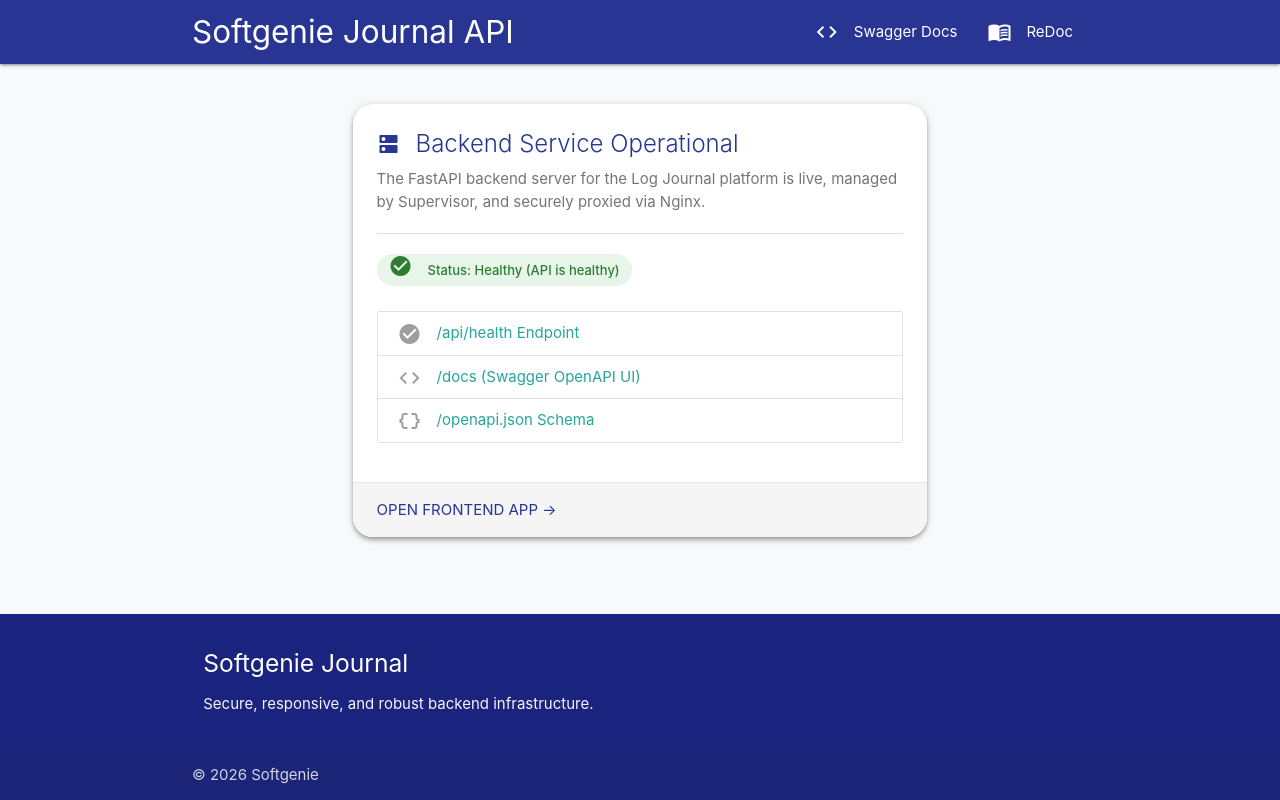
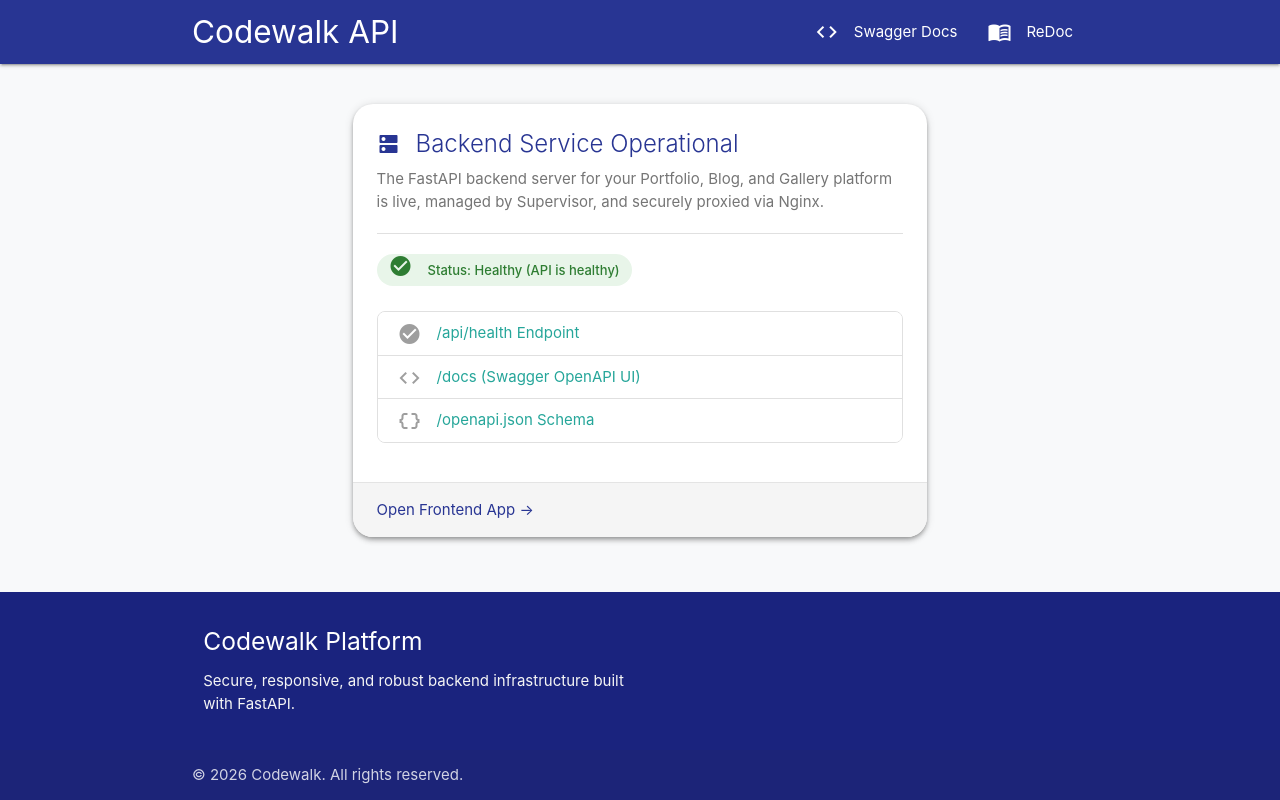
Before and after one commit to Apfirebolt/logjournal_backend_fastapi, a FastAPI app: page / in a window 1280 px wide. Run offline with FastAPI, Linux system fonts and the light colour scheme.

Commit message:
added index template

```diff
--- a/templates/index.html
+++ b/templates/index.html
@@ -3,7 +3,7 @@
 <head>
   <meta charset="UTF-8">
   <meta name="viewport" content="width=device-width, initial-scale=1.0">
-  <title>Softgenie Journal API</title>
+  <title>Softgenie Portfolio & Blog API</title>
   <!-- Compiled and minified CSS -->
   <link rel="stylesheet" href="https://cdnjs.cloudflare.com/ajax/libs/materialize/1.0.0/css/materialize.min.css">
   <!-- Material Icons -->
@@ -23,6 +23,12 @@
       border-radius: 20px;
       overflow: hidden;
     }
+    .collection .collection-item {
+      transition: background-color 0.2s ease;
+    }
+    .collection .collection-item:hover {
+      background-color: #f1f3f5;
+    }
   </style>
 </head>
 <body>
@@ -30,7 +36,7 @@
   <!-- Navigation Bar -->
   <nav class="indigo darken-3">
     <div class="nav-wrapper container">
-      <a href="#" class="brand-logo">Softgenie Journal API</a>
+      <a href="#" class="brand-logo">Codewalk API</a>
       <ul id="nav-mobile" class="right hide-on-med-and-down">
         <li><a href="/docs" target="_blank"><i class="material-icons left">code</i>Swagger Docs</a></li>
         <li><a href="/redoc" target="_blank"><i class="material-icons left">menu_book</i>ReDoc</a></li>
@@ -48,10 +54,10 @@
               <i class="material-icons left">dns</i>Backend Service Operational
             </span>
             <p class="grey-text text-darken-1">
-              The FastAPI backend server for the Log Journal platform is live, managed by Supervisor, and securely proxied via Nginx.
+              The FastAPI backend server for your Portfolio, Blog, and Gallery platform is live, managed by Supervisor, and securely proxied via Nginx.
             </p>
 
-            <div class="divider my-4" style="margin: 20px 0;"></div>
+            <div class="divider" style="margin: 20px 0;"></div>
 
             <!-- Health Status Badge -->
             <div class="chip" id="health-status-chip">
@@ -59,7 +65,8 @@
               Checking API Health...
             </div>
 
-            <div class="collection mt-4" style="margin-top: 20px;">
+            <!-- Quick Navigation Links -->
+            <div class="collection" style="margin-top: 20px; border-radius: 8px; overflow: hidden;">
               <a href="/api/health" target="_blank" class="collection-item">
                 <i class="material-icons left grey-text">check_circle</i> /api/health Endpoint
               </a>
@@ -73,7 +80,9 @@
           </div>
 
           <div class="card-action grey lighten-4">
-            <a href="https://journal.softgenie.org" target="_blank" class="indigo-text text-darken-3 font-weight-bold">Open Frontend App &rarr;</a>
+            <a href="https://blog.softgenie.org" target="_blank" class="indigo-text text-darken-3 font-weight-bold" style="text-transform: none;">
+              Open Frontend App &rarr;
+            </a>
           </div>
         </div>
       </div>
@@ -81,26 +90,25 @@
   </main>
 
   <!-- Footer -->
-  <page-footer class="page-footer indigo darken-4">
+  <footer class="page-footer indigo darken-4">
     <div class="container">
       <div class="row">
         <div class="col l6 s12">
-          <h5 class="white-text">Softgenie Journal</h5>
-          <p class="grey-text text-lighten-4">Secure, responsive, and robust backend infrastructure.</p>
+          <h5 class="white-text">Codewalk Platform</h5>
+          <p class="grey-text text-lighten-4">Secure, responsive, and robust backend infrastructure built with FastAPI.</p>
         </div>
       </div>
     </div>
     <div class="footer-copyright">
       <div class="container">
-        © 2026 Softgenie
+        © 2026 Codewalk. All rights reserved.
       </div>
     </div>
-  </page-footer>
+  </footer>
 
   <!-- Compiled and minified JavaScript -->
   <script src="https://cdnjs.cloudflare.com/ajax/libs/materialize/1.0.0/js/materialize.min.js"></script>
   <script>
-    // Simple script to test health check endpoint on load
     document.addEventListener('DOMContentLoaded', function() {
       const chip = document.getElementById('health-status-chip');
       const icon = document.getElementById('health-icon');
@@ -110,15 +118,11 @@
         .then(data => {
           chip.style.backgroundColor = '#e8f5e9';
           chip.style.color = '#2e7d32';
-          icon.textContent = 'check_circle';
-          icon.style.color = '#2e7d32';
-          chip.innerHTML = `<i class="material-icons left" style="color: #2e7d32;">check_circle</i> Status: Healthy (${data.message})`;
+          chip.innerHTML = `<i class="material-icons left" style="color: #2e7d32;">check_circle</i> Status: Healthy (${data.message || 'OK'})`;
         })
         .catch(error => {
           chip.style.backgroundColor = '#ffebee';
           chip.style.color = '#c62828';
-          icon.textContent = 'error';
-          icon.style.color = '#c62828';
           chip.innerHTML = `<i class="material-icons left" style="color: #c62828;">error</i> Status: Unreachable`;
         });
     });
```
